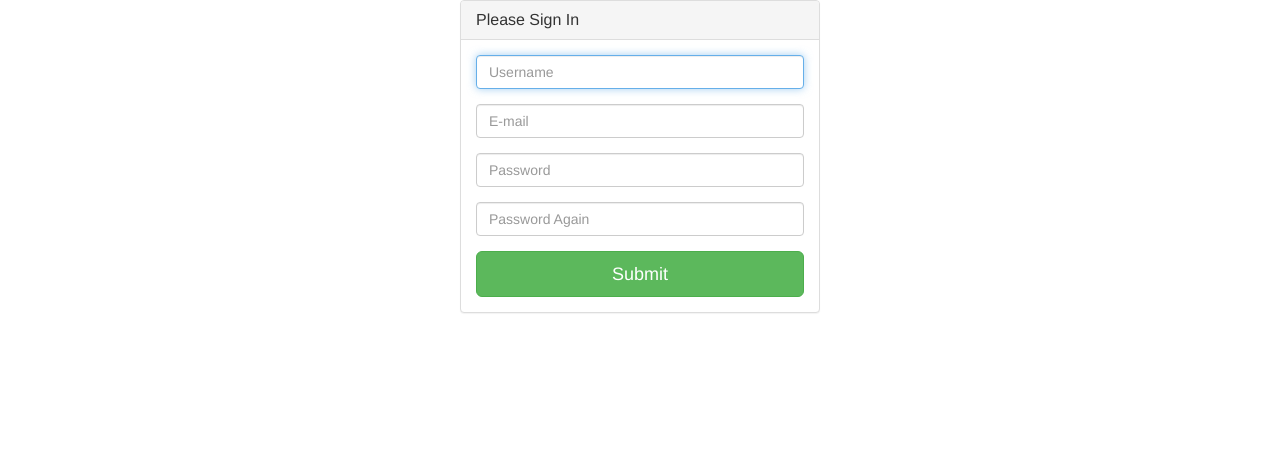
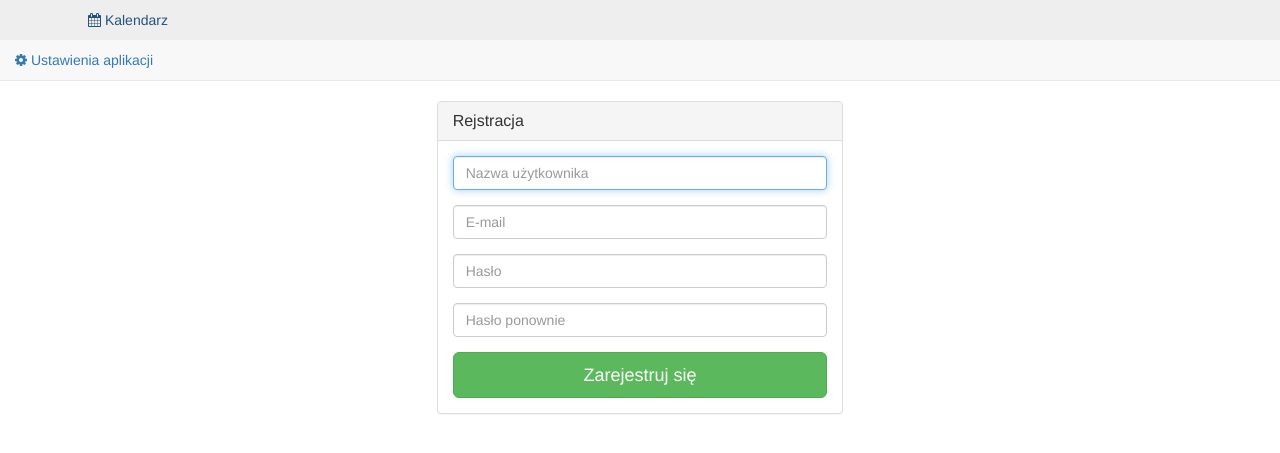
Before and after one commit to waldorm8/zarzadzanie_projektami, a PHP site: page /register.php in a window 1280 px wide. Shown: the top 453 px of the page. Run offline with PHP 8.4, Linux system fonts and the light colour scheme; some libraries are stand-ins or nearby versions.

Commit message:
Update register.php

```diff
--- a/pages/register.php
+++ b/pages/register.php
@@ -9,13 +9,16 @@
     <meta name="description" content="">
     <meta name="author" content="">
 
+    <title>Zarządzanie projektem informatycznym</title>
     <link href="../vendor/bootstrap/css/bootstrap.min.css" rel="stylesheet">
     <link href="../dist/css/sb-admin-2.css" rel="stylesheet">
+    <link href="../dist/css/style.css" rel="stylesheet">
     <link href="../vendor/font-awesome/css/font-awesome.min.css" rel="stylesheet" type="text/css">
 
 </head>
 
 <body>
+
 <?php
     require('classes/baza.php');
     $nowa_baza = new Baza();
@@ -24,33 +27,66 @@
         $nowa_baza -> zarejestruj_uzytkownika($_POST['username'], $_POST['email'], $_POST['password']);
     }
 ?>
-    <div class="container">
-        <div class="row">
-            <div class="col-md-4 col-md-offset-4">
-                <div class="login-panel panel panel-default">
+
+    <div id="wrapper">
+
+        <nav id="main-navbar" class="navbar navbar-default navbar-static-top" role="navigation">
+            <div class="navbar-header">
+                <button type="button" class="navbar-toggle" data-toggle="collapse" data-target=".navbar-collapse">
+                    <span class="sr-only">Toggle navigation</span>
+                    <span class="icon-bar"></span>
+                    <span class="icon-bar"></span>
+                    <span class="icon-bar"></span>
+                </button>
+                <a class="navbar-brand" href="index.html">ADMIN</a>
+            </div>
+
+            <div class="navbar-default sidebar" role="navigation">
+                <div class="sidebar-nav navbar-collapse" id="menu_b">
+                    <ul class="nav" id="side-menu">
+                        <li class="side_m">
+                            <a href="#" class="side_h"><i class="fa fa-calendar"></i> Kalendarz</a>
+                        </li>
+                        <li class="side_m">
+                            <a href="#" class="side_h"><i class="fa fa-cog"></i> Ustawienia aplikacji</a>
+                        </li>
+                    </ul>
+                </div>
+            </div>
+        </nav>
+
+        <div id="page-wrapper">
+            <div class="row">
+                <div class="col-md-4 col-md-offset-4">
+                <div class="login-panel panel panel-default"  id="login_panel">
                     <div class="panel-heading">
-                        <h3 class="panel-title">Please Sign In</h3>
+                        <h3 class="panel-title">Rejstracja</h3>
                     </div>
                     <div class="panel-body">
                         <form role="form" method="post" action="register.php?try_to_register">
                             <fieldset>
+                                <fieldset>
                                 <div class="form-group">
-                                    <input class="form-control" placeholder="Username" name="username" type="text" autofocus>
+                                    <input class="form-control" placeholder="Nazwa użytkownika" name="username" type="text" autofocus>
                                 </div>
                                 <div class="form-group">
                                     <input class="form-control" placeholder="E-mail" name="email" type="email" autofocus>
                                 </div>
                                 <div class="form-group">
-                                    <input class="form-control" placeholder="Password" name="password" type="password" value="">
+                                    <input class="form-control" placeholder="Hasło" name="password" type="password" value="">
                                 </div>
                                 <div class="form-group">
-                                    <input class="form-control" placeholder="Password Again" name="password_again" type="password" value="">
+                                    <input class="form-control" placeholder="Hasło ponownie" name="password_again" type="password" value="">
                                 </div>
-                                <input type="submit" class="btn btn-lg btn-success btn-block" />
+
+                                <a href="#" class="btn btn-lg btn-success btn-block">Zarejestruj się</a>
+                            </fieldset>
                             </fieldset>
                         </form>
                     </div>
                 </div>
+            </div>
+
             </div>
         </div>
     </div>
```
